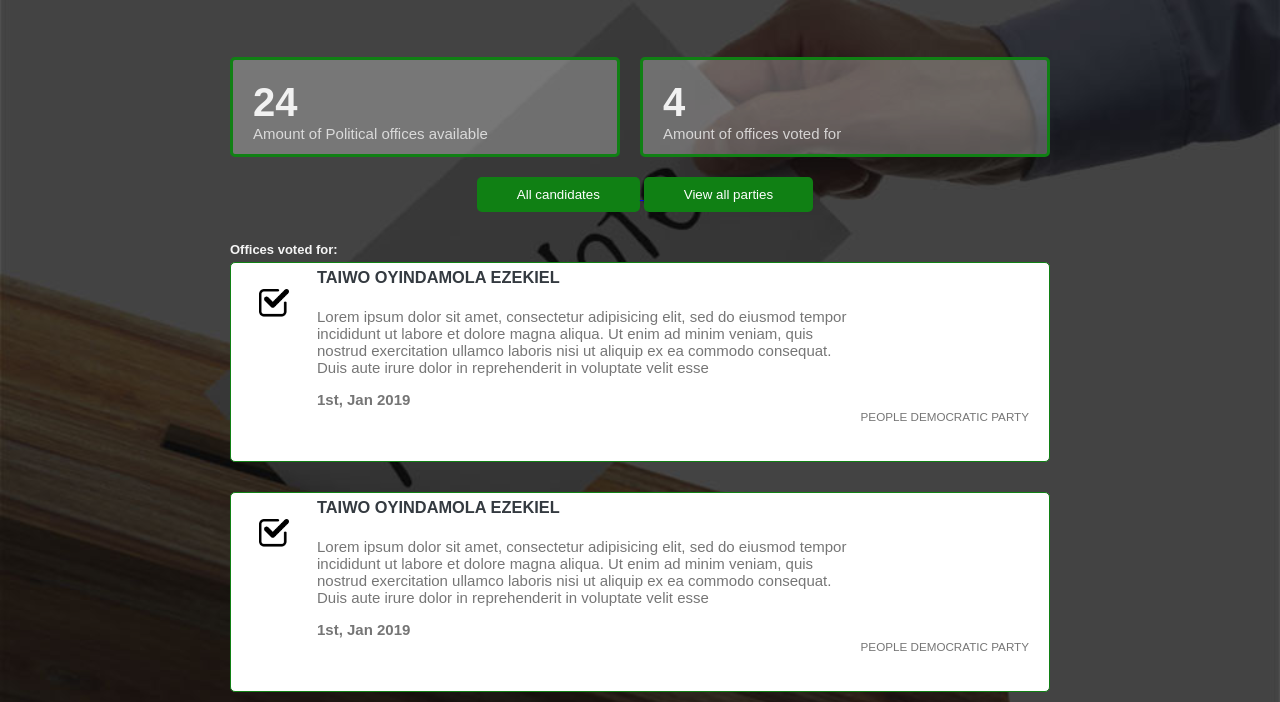
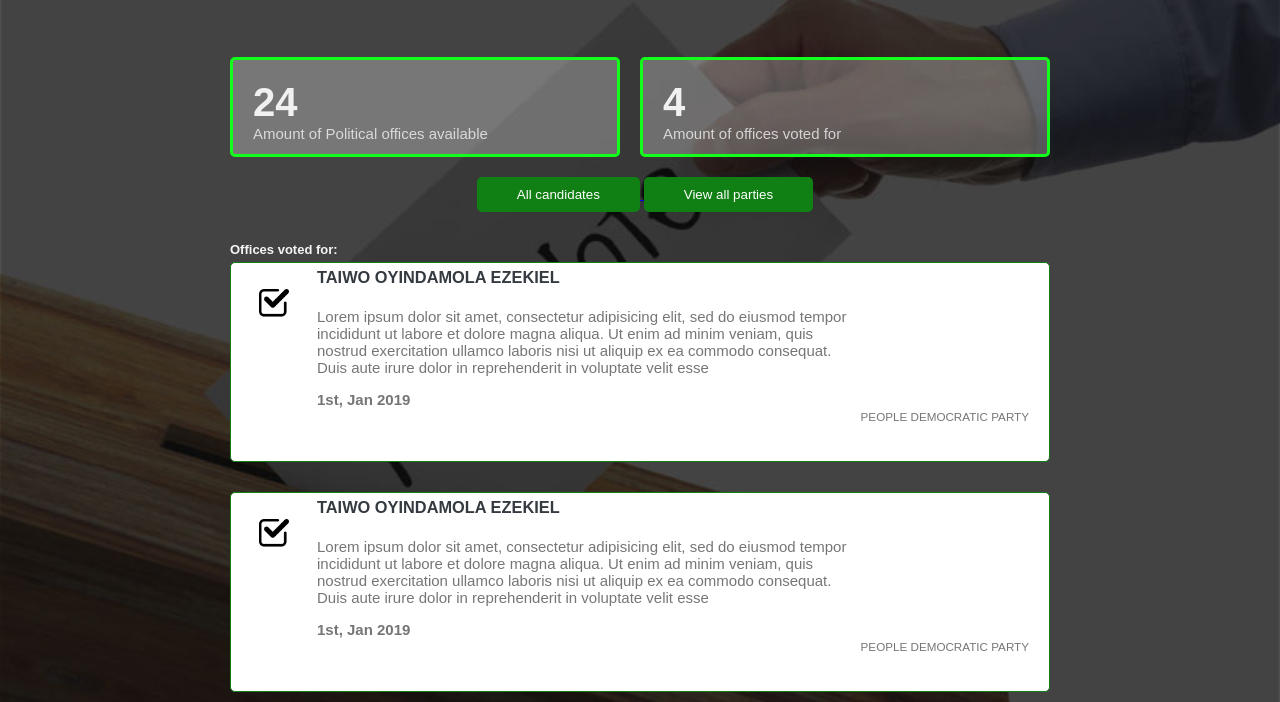
Before and after one commit to captainPrime/Politico, a plain HTML site: page UI/UserProfile.html in a window 1280 px wide. Shown: the part 110-812 px from the top of the page. Drawn offline with Linux system fonts and the light colour scheme.

Commit message:
improve color of style.css

```diff
--- a/UI/assets/css/styles.css
+++ b/UI/assets/css/styles.css
@@ -254,7 +254,7 @@ nav.politico-nav a {
 
 .profile-card, .vote-card {
 	border: 1px solid rgba(0,0,0,.125);
-	border: 3px solid #108014;
+	border: 3px solid #13ff1b;
 	width: 100%; /*100%*/
 	height: 100px;
 	padding: 0 20px;
```
